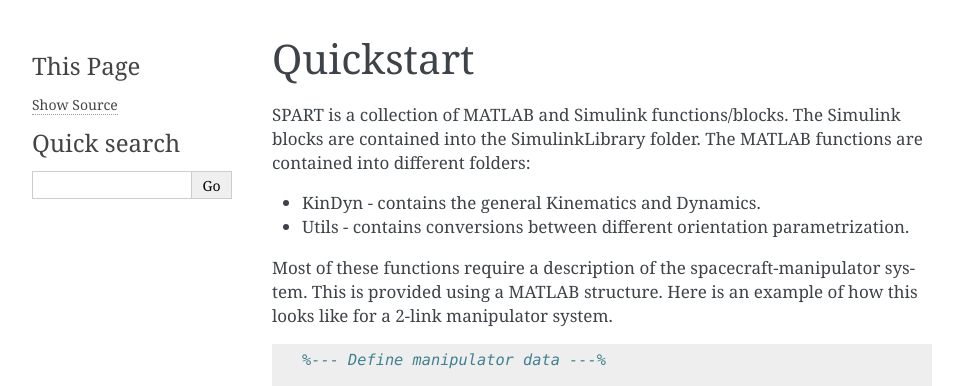
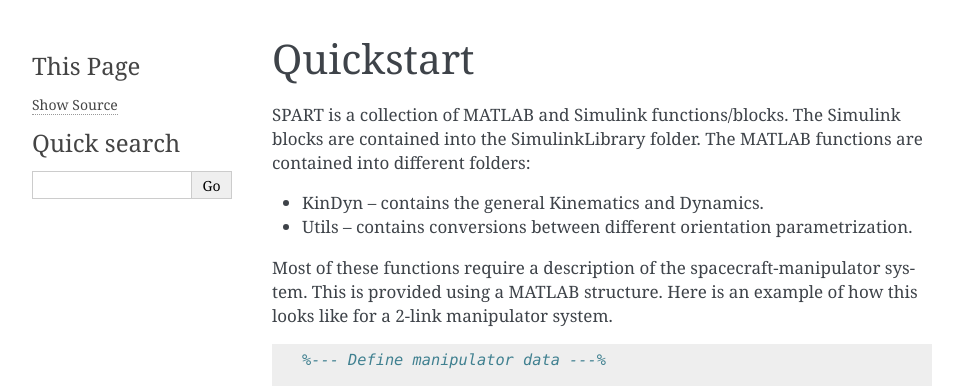
Before and after one commit to wujiashu0421/SPART, a Sphinx documentation site: the page built from docs/source/QuickStart.rst, in a window 1280 px wide and 900 px high. Shown: the top 386 px of the window, without its empty margins (148-1111 px from the left). Built offline with Sphinx 7.4.7, drawn with Linux system fonts in a browser that asks for light colours.

Commit message:
Minor formatting correction.

```diff
--- a/docs/source/QuickStart.rst
+++ b/docs/source/QuickStart.rst
@@ -4,8 +4,8 @@
 
 SPART is a collection of MATLAB and Simulink functions/blocks. The Simulink blocks are contained into the SimulinkLibrary folder. The MATLAB functions are contained into different folders:
 
-* KinDyn - contains the general Kinematics and Dynamics.
-* Utils - contains conversions between different orientation parametrization.
+* KinDyn -- contains the general Kinematics and Dynamics.
+* Utils -- contains conversions between different orientation parametrization.
 
 Most of these functions require a description of the spacecraft-manipulator system. This is provided using a MATLAB structure. Here is an example of how this looks like for a 2-link manipulator system.
 
```
